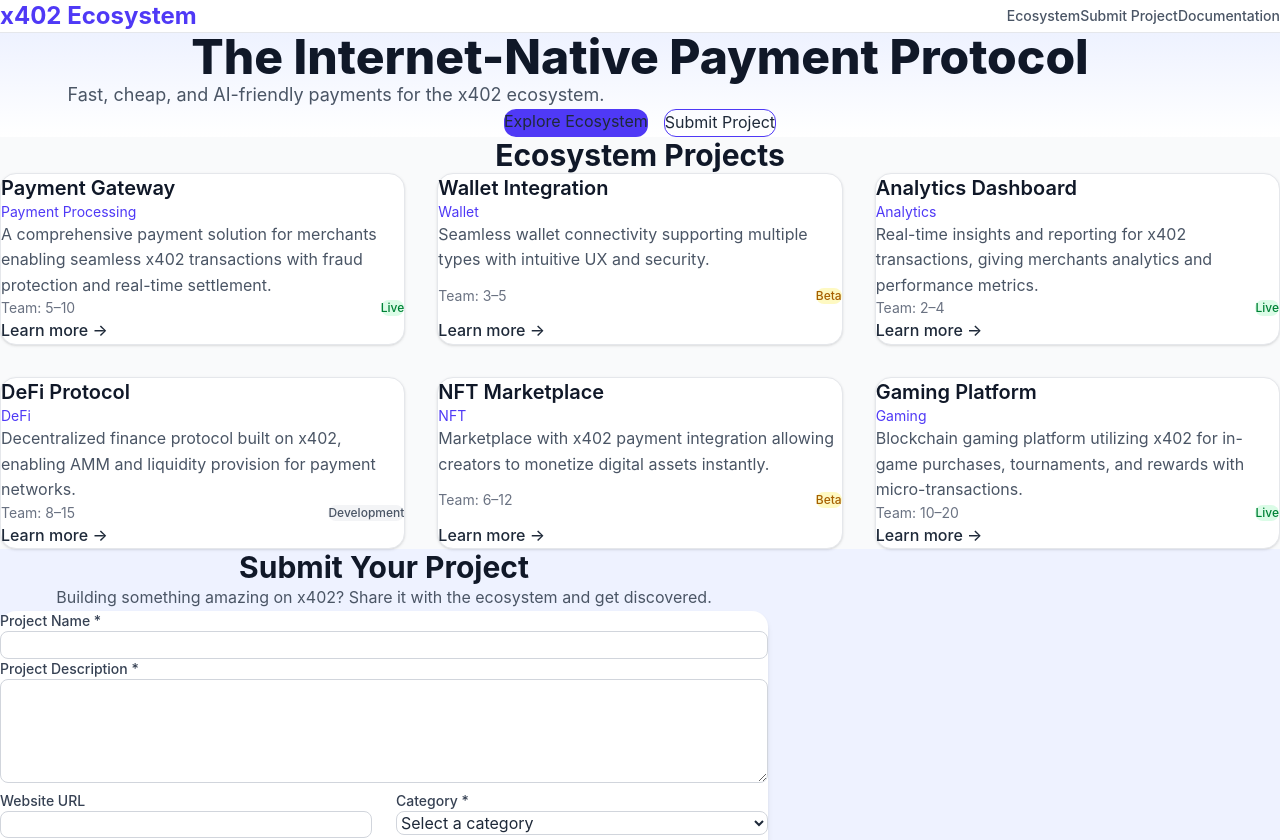
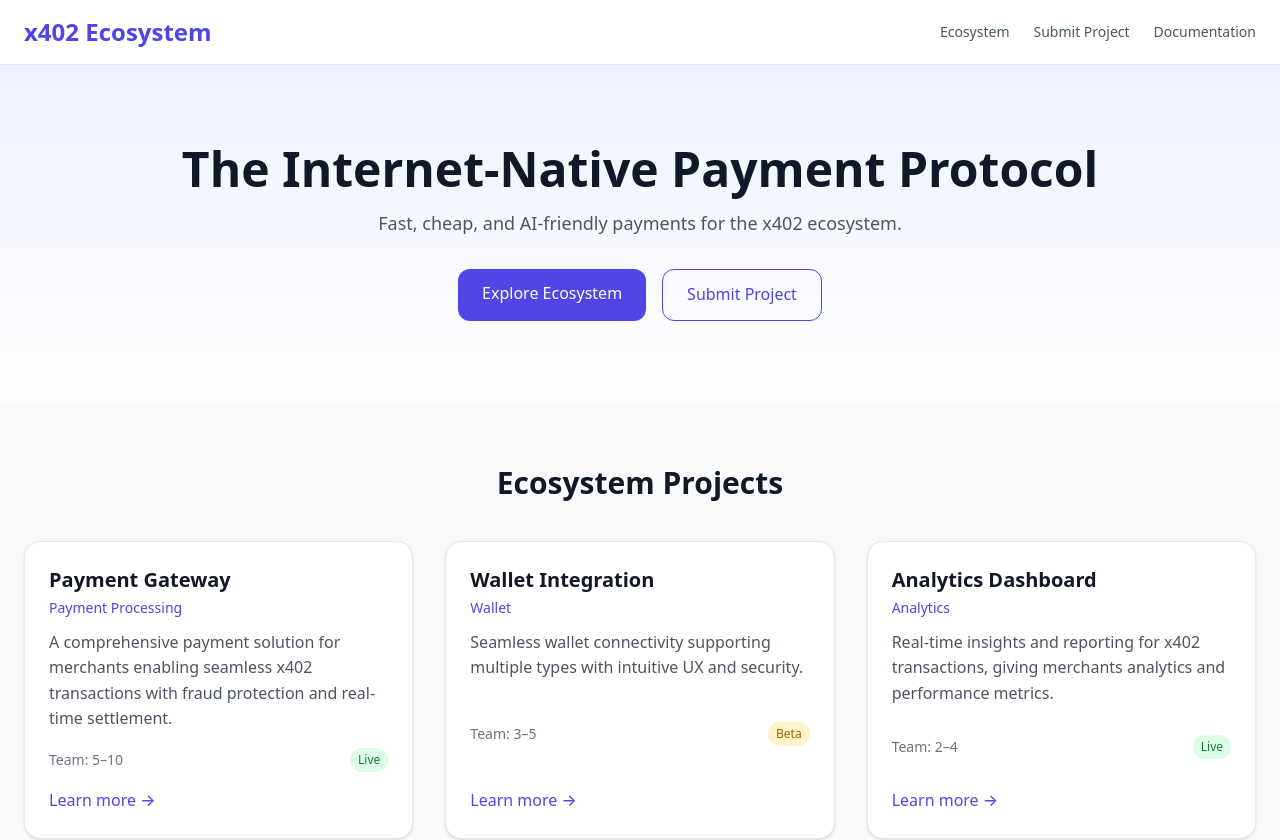
Before and after one commit to KenCarvAPI/x402.solutions, a Next.js app: page / in a window 1280 px wide. Shown: the top 840 px of the page. Built offline with nearby package versions, Linux system fonts and the light colour scheme; no server answers.

Commit message:
Remove Tailwind config and update global styles
Deleted tailwind.config.ts and made changes to src/app/globals.css. This may indicate a migration away from Tailwind CSS or a change in the project's styling approach.

```diff
--- a/src/app/globals.css
+++ b/src/app/globals.css
@@ -1,45 +1,51 @@
 @import "tailwindcss";
 
-:root {
-  --background: #fafafa;
-  --foreground: #0f172a;
-  --primary: #0052ff;
-  --primary-dark: #0039b3;
-  --secondary: #f1f5f9;
-  --accent: #10b981;
-  --text-muted: #64748b;
-  --border: #e2e8f0;
-  --card-shadow: 0 1px 3px 0 rgb(0 0 0 / 0.05), 0 1px 2px -1px rgb(0 0 0 / 0.05);
-  --card-shadow-hover: 0 10px 25px -5px rgb(0 0 0 / 0.1), 0 8px 10px -6px rgb(0 0 0 / 0.1);
+@theme {
+  --font-family-sans: system-ui, -apple-system, BlinkMacSystemFont, 'Segoe UI', Roboto, 'Helvetica Neue', Arial, sans-serif;
+
+  /* Custom colors - using standard Tailwind naming */
+  --color-primary-500: #0052ff;
+  --color-primary-600: #0039b3;
+  --color-accent-500: #10b981;
+
+  /* Use default Tailwind colors that are needed */
+  --color-gray-50: #f9fafb;
+  --color-gray-100: #f3f4f6;
+  --color-gray-200: #e5e7eb;
+  --color-gray-300: #d1d5db;
+  --color-gray-500: #6b7280;
+  --color-gray-600: #4b5563;
+  --color-gray-700: #374151;
+  --color-gray-800: #1f2937;
+  --color-gray-900: #111827;
+
+  --color-indigo-50: #eef2ff;
+  --color-indigo-500: #6366f1;
+  --color-indigo-600: #4f46e5;
+  --color-indigo-700: #4338ca;
+
+  --color-green-50: #f0fdf4;
+  --color-green-100: #dcfce7;
+  --color-green-700: #15803d;
+
+  --color-yellow-100: #fef3c7;
+  --color-yellow-700: #a16207;
 }
 
-@theme inline {
-  --color-background: var(--background);
-  --color-foreground: var(--foreground);
-  --color-primary: var(--primary);
-  --color-primary-dark: var(--primary-dark);
-  --color-secondary: var(--secondary);
-  --color-accent: var(--accent);
-  --color-text-muted: var(--text-muted);
-  --color-border: var(--border);
-  --font-sans: var(--font-geist-sans);
-  --font-mono: var(--font-geist-mono);
+@layer base {
+  * {
+    box-sizing: border-box;
   }
 
-* {
-  box-sizing: border-box;
-  padding: 0;
-  margin: 0;
+  html {
+    scroll-behavior: smooth;
   }
 
-html,
   body {
-  max-width: 100vw;
-  overflow-x: hidden;
-  font-family: -apple-system, BlinkMacSystemFont, 'Segoe UI', 'Roboto', 'Oxygen', 'Ubuntu', 'Cantarell', sans-serif;
+    font-family: var(--font-family-sans);
     line-height: 1.6;
-  color: var(--foreground);
-  background: var(--background);
+    color: #0f172a;
+    background: #fafafa;
     -webkit-font-smoothing: antialiased;
     -moz-osx-font-smoothing: grayscale;
   }
@@ -49,77 +55,42 @@
     text-decoration: none;
   }
 
-button {
-  font-family: inherit;
-}
-
-/* Smooth scrolling */
-html {
-  scroll-behavior: smooth;
-}
-
   /* Custom scrollbar */
   ::-webkit-scrollbar {
     width: 8px;
   }
 
   ::-webkit-scrollbar-track {
-  background: var(--secondary);
+    background: #f1f5f9;
   }
 
   ::-webkit-scrollbar-thumb {
-  background: var(--text-muted);
+    background: #64748b;
     border-radius: 4px;
   }
 
   ::-webkit-scrollbar-thumb:hover {
-  background: var(--primary);
+    background: #0052ff;
+  }
 }
 
+@layer utilities {
   /* Card utilities */
   .card {
     background: white;
     border-radius: 12px;
-  border: 1px solid var(--border);
-  box-shadow: var(--card-shadow);
+    border: 1px solid #e2e8f0;
+    box-shadow: 0 1px 3px 0 rgb(0 0 0 / 0.05), 0 1px 2px -1px rgb(0 0 0 / 0.05);
     transition: all 0.3s cubic-bezier(0.4, 0, 0.2, 1);
   }
 
   .card:hover {
-  box-shadow: var(--card-shadow-hover);
+    box-shadow: 0 10px 25px -5px rgb(0 0 0 / 0.1), 0 8px 10px -6px rgb(0 0 0 / 0.1);
     transform: translateY(-2px);
     border-color: #cbd5e1;
   }
 
-/* Smooth scroll animations */
-@keyframes fadeInUp {
-  from {
-    opacity: 0;
-    transform: translateY(30px);
-  }
-  to {
-    opacity: 1;
-    transform: translateY(0);
-  }
-}
-
-.animate-fade-in-up {
-  animation: fadeInUp 0.6s ease-out forwards;
-}
-
-/* Intersection Observer animation classes */
-.fade-in-section {
-  opacity: 0;
-  transform: translateY(20px);
-  transition: opacity 0.6s ease-out, transform 0.6s ease-out;
-}
-
-.fade-in-section.is-visible {
-  opacity: 1;
-  transform: translateY(0);
-}
-
-/* Typography utilities */
+  /* Typography */
   .text-heading-1 {
     font-size: 3.75rem;
     font-weight: 800;
@@ -153,6 +124,38 @@
     line-height: 1.6;
   }
 
+  /* Animations */
+  @keyframes fadeIn {
+    0% { opacity: 0; }
+    100% { opacity: 1; }
+  }
+
+  @keyframes slideUp {
+    0% { transform: translateY(10px); opacity: 0; }
+    100% { transform: translateY(0); opacity: 1; }
+  }
+
+  @keyframes fadeInUp {
+    from { opacity: 0; transform: translateY(30px); }
+    to { opacity: 1; transform: translateY(0); }
+  }
+
+  .animate-fade-in-up {
+    animation: fadeInUp 0.6s ease-out forwards;
+  }
+
+  .fade-in-section {
+    opacity: 0;
+    transform: translateY(20px);
+    transition: opacity 0.6s ease-out, transform 0.6s ease-out;
+  }
+
+  .fade-in-section.is-visible {
+    opacity: 1;
+    transform: translateY(0);
+  }
+}
+
 @media (max-width: 768px) {
   .text-heading-1 {
     font-size: 2.25rem;
--- a/tailwind.config.ts
+++ /dev/null
@@ -1,62 +0,0 @@
-import type { Config } from "tailwindcss";
-
-const config: Config = {
-  content: [
-    "./src/pages/**/*.{js,ts,jsx,tsx,mdx}",
-    "./src/components/**/*.{js,ts,jsx,tsx,mdx}",
-    "./src/app/**/*.{js,ts,jsx,tsx,mdx}",
-  ],
-  theme: {
-    extend: {
-      colors: {
-        background: "var(--background)",
-        foreground: "var(--foreground)",
-        primary: {
-          DEFAULT: "var(--primary)",
-          dark: "var(--primary-dark)",
-        },
-        secondary: "var(--secondary)",
-        accent: "var(--accent)",
-        "text-muted": "var(--text-muted)",
-        border: "var(--border)",
-      },
-      fontFamily: {
-        sans: ["var(--font-geist-sans)", "system-ui", "sans-serif"],
-        mono: ["var(--font-geist-mono)", "monospace"],
-      },
-      boxShadow: {
-        'card': 'var(--card-shadow)',
-        'card-hover': 'var(--card-shadow-hover)',
-      },
-      borderRadius: {
-        'card': '8px',
-        'button': '6px',
-      },
-      spacing: {
-        '18': '4.5rem',
-        '88': '22rem',
-        '128': '32rem',
-      },
-      maxWidth: {
-        'container': '1200px',
-      },
-      animation: {
-        'fade-in': 'fadeIn 0.5s ease-in-out',
-        'slide-up': 'slideUp 0.3s ease-out',
-      },
-      keyframes: {
-        fadeIn: {
-          '0%': { opacity: '0' },
-          '100%': { opacity: '1' },
-        },
-        slideUp: {
-          '0%': { transform: 'translateY(10px)', opacity: '0' },
-          '100%': { transform: 'translateY(0)', opacity: '1' },
-        },
-      },
-    },
-  },
-  plugins: [],
-};
-
-export default config;
```
Also changed, not shown: 1 other file (tests, documents, lock files or other folders). Lines whose indentation alone changed are shown as unchanged.
